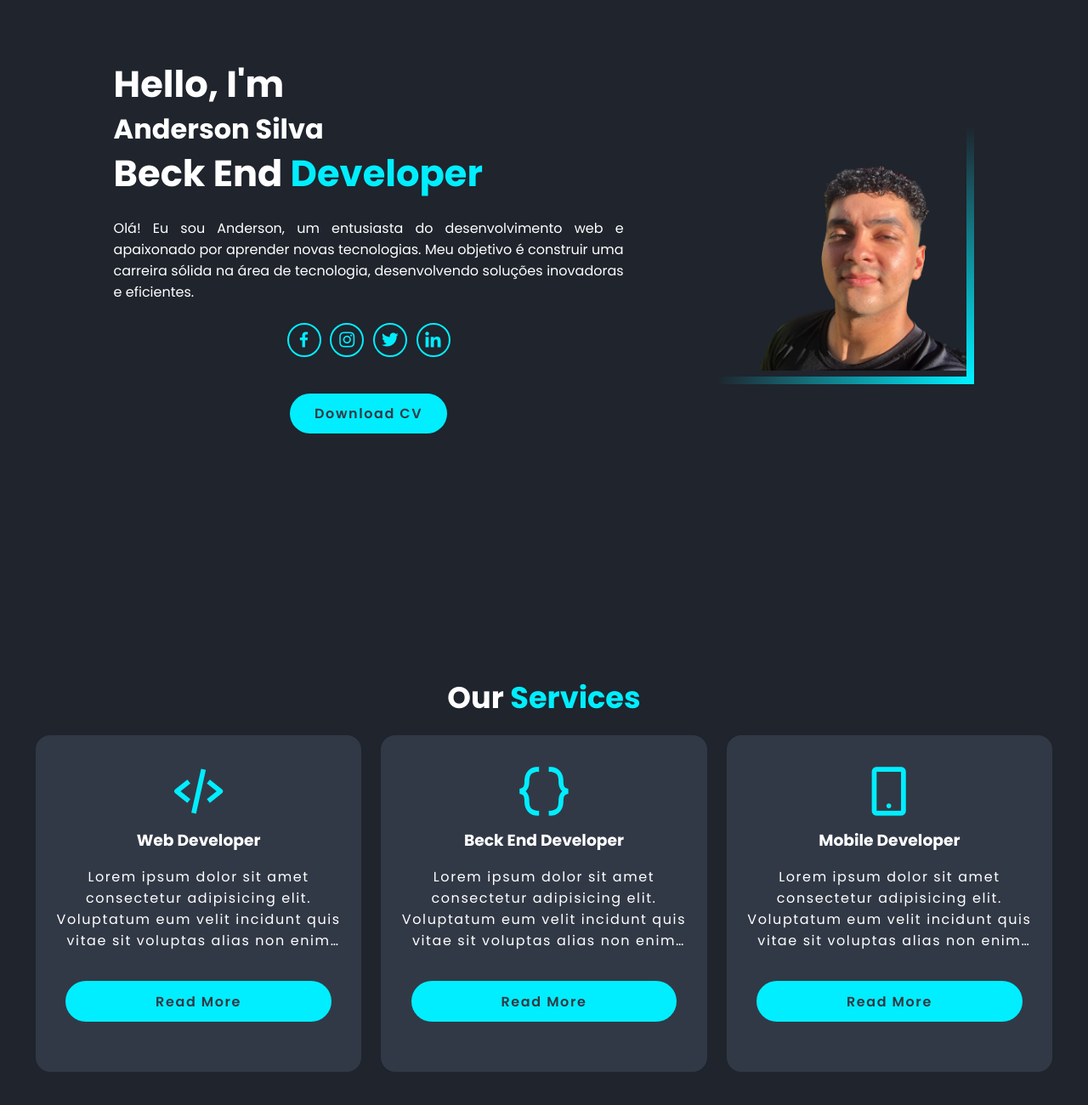
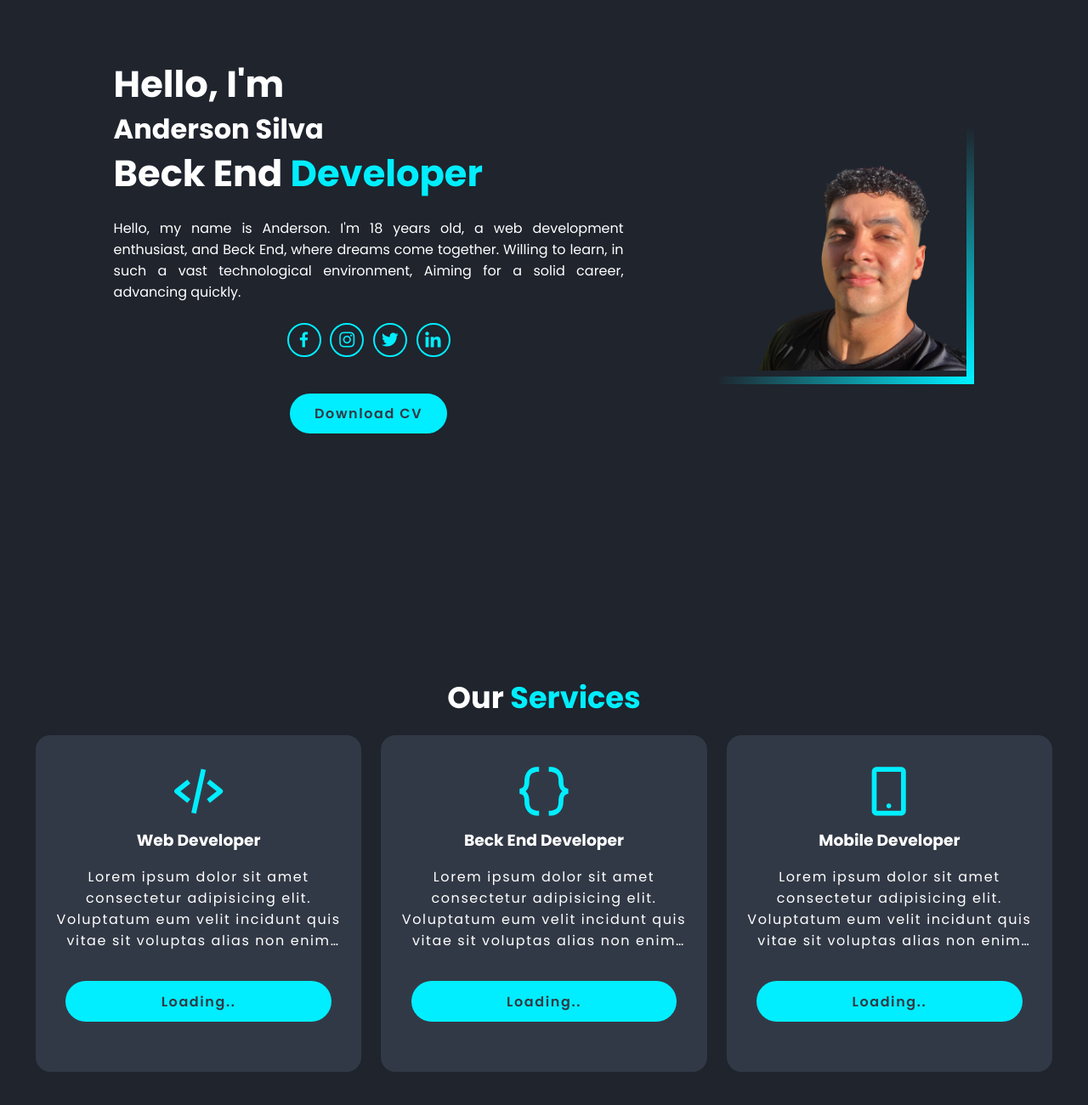
Before and after one commit to ArthurSilva007/Reposit-rio-01, a plain HTML site: page Pacote Port/Portfolio 1/2.html in a window 1280 px wide. Shown: the part 102-1402 px from the top of the page at 85% size. Drawn offline with nearby package versions, Linux system fonts and the light colour scheme.

Commit message:
Update.portfolio

```diff
--- a/Pacote Port/Portfolio 1/2.html
+++ b/Pacote Port/Portfolio 1/2.html
@@ -51,7 +51,7 @@
                <h3>Beck End <span>Developer</span></h3>
 
                <p>
-                Olá! Eu sou Anderson, um entusiasta do desenvolvimento web e apaixonado por aprender novas tecnologias. Meu objetivo é construir uma carreira sólida na área de tecnologia, desenvolvendo soluções inovadoras e eficientes.
+                Hello, my name is Anderson. I'm 18 years old, a web development enthusiast, and Beck End, where dreams come together. Willing to learn, in such a vast technological environment, Aiming for a solid career, advancing quickly.
                </p>
 
                 <div class="social-media">
@@ -90,7 +90,7 @@
                    dolorum saepe nam. Voluptatibus, est ipsa.
                 </p>
 
-                <a href="#" class="btn">Read More</a>
+                <a href="#" class="btn">Loading..</a>
 
              </div>
 
@@ -105,7 +105,7 @@
                    dolorum saepe nam. Voluptatibus, est ipsa.
                 </p>
 
-                <a href="#" class="btn">Read More</a>
+                <a href="#" class="btn">Loading..</a>
 
              </div>
 
@@ -120,7 +120,7 @@
                    dolorum saepe nam. Voluptatibus, est ipsa.
                 </p>
 
-                <a href="#" class="btn">Read More</a>
+                <a href="#" class="btn">Loading..</a>
 
              </div>
 
```
